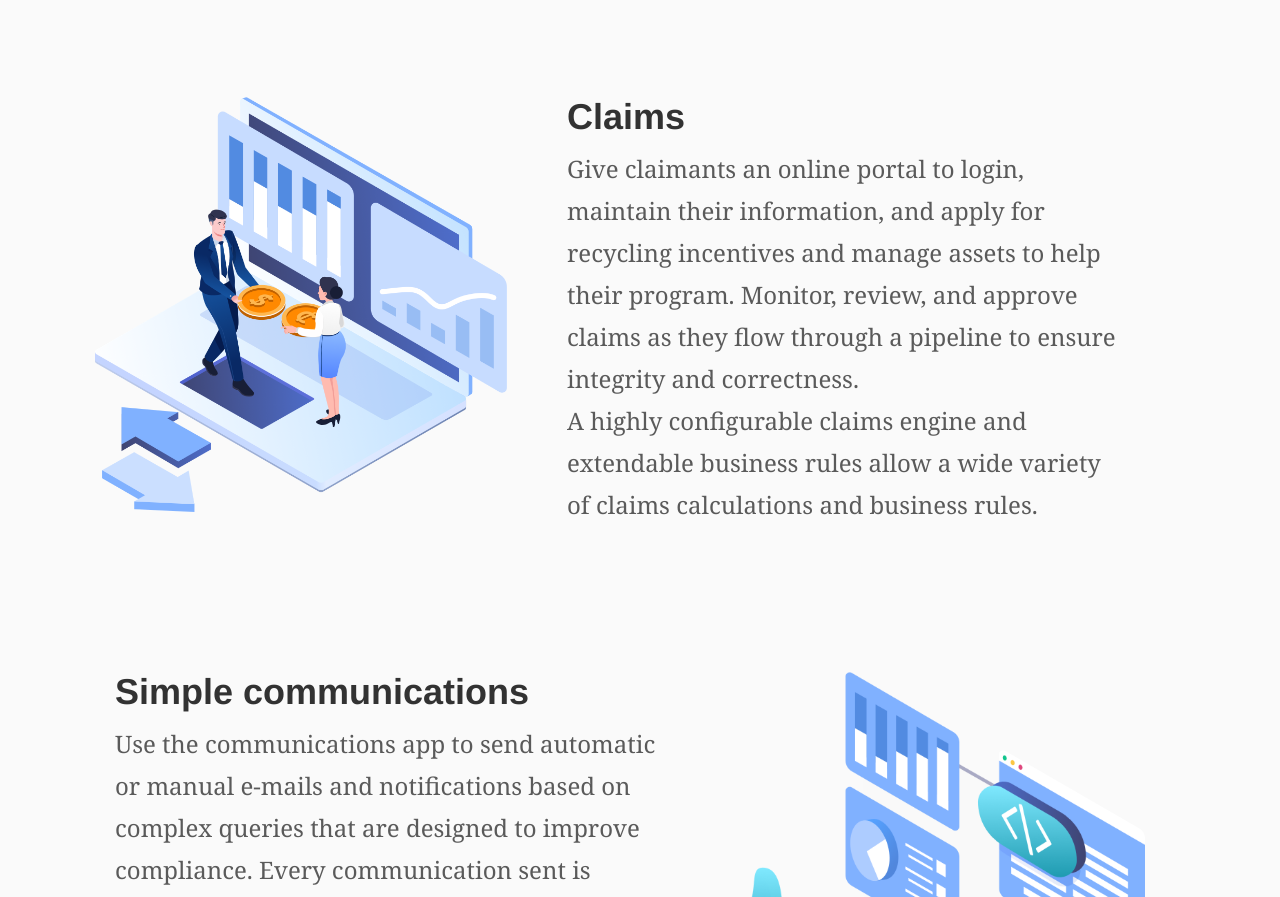
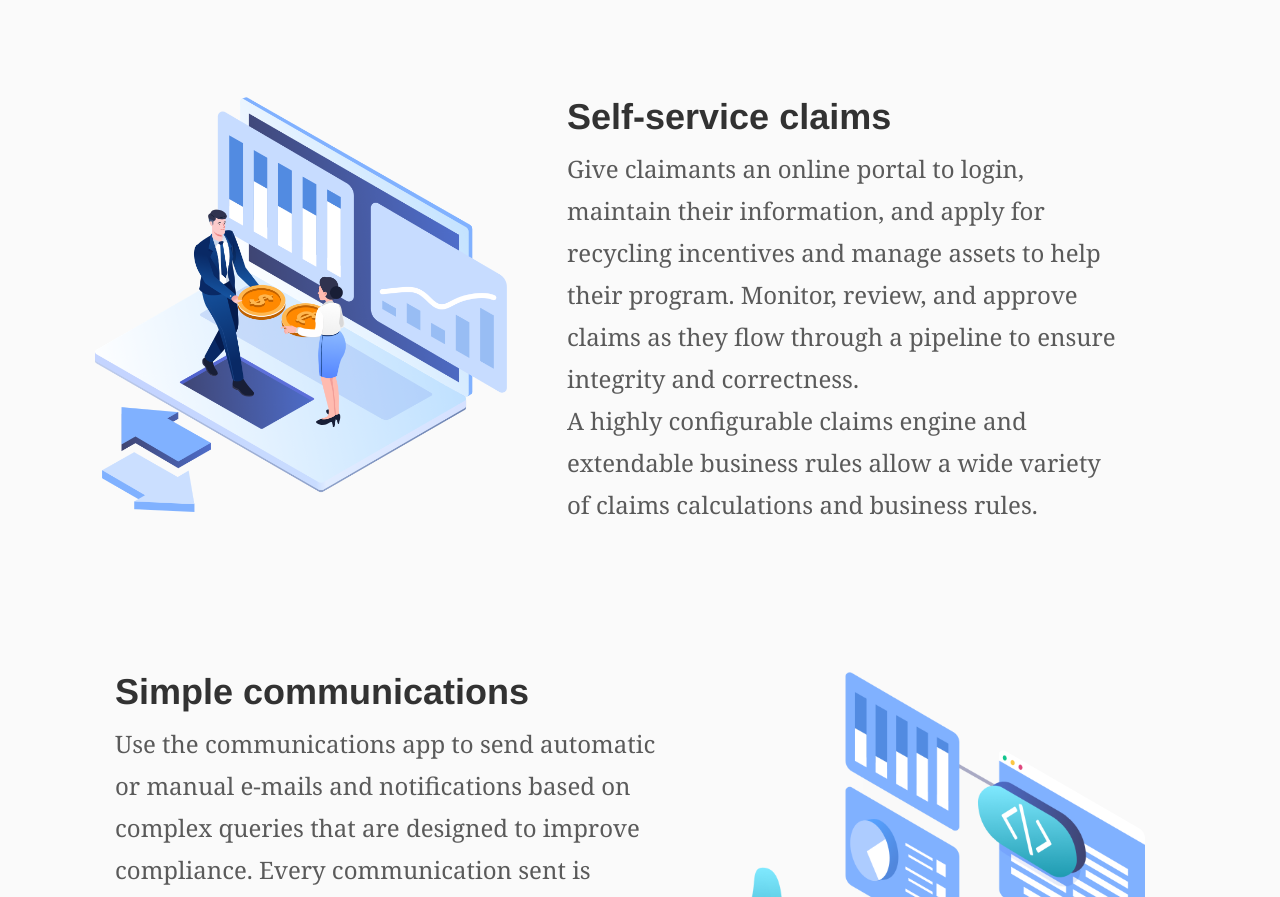
Before and after one commit to mtimofiiv/Pictus, a Gatsby site: page / in a window 1280 px wide. Shown: the part 1264-2161 px from the top of the page. Built offline with nearby package versions, Linux system fonts and the light colour scheme; Gatsby itself is replaced by a stand-in of ours; some packages are replaced by stand-ins of ours.

Commit message:
Update Feature “claims”

```diff
--- a/src/data/features/claims.md
+++ b/src/data/features/claims.md
@@ -1,5 +1,5 @@
 ---
-title: Claims
+title: Self-service claims
 image: /assets/exchange.png
 order: "20"
 ---
```
